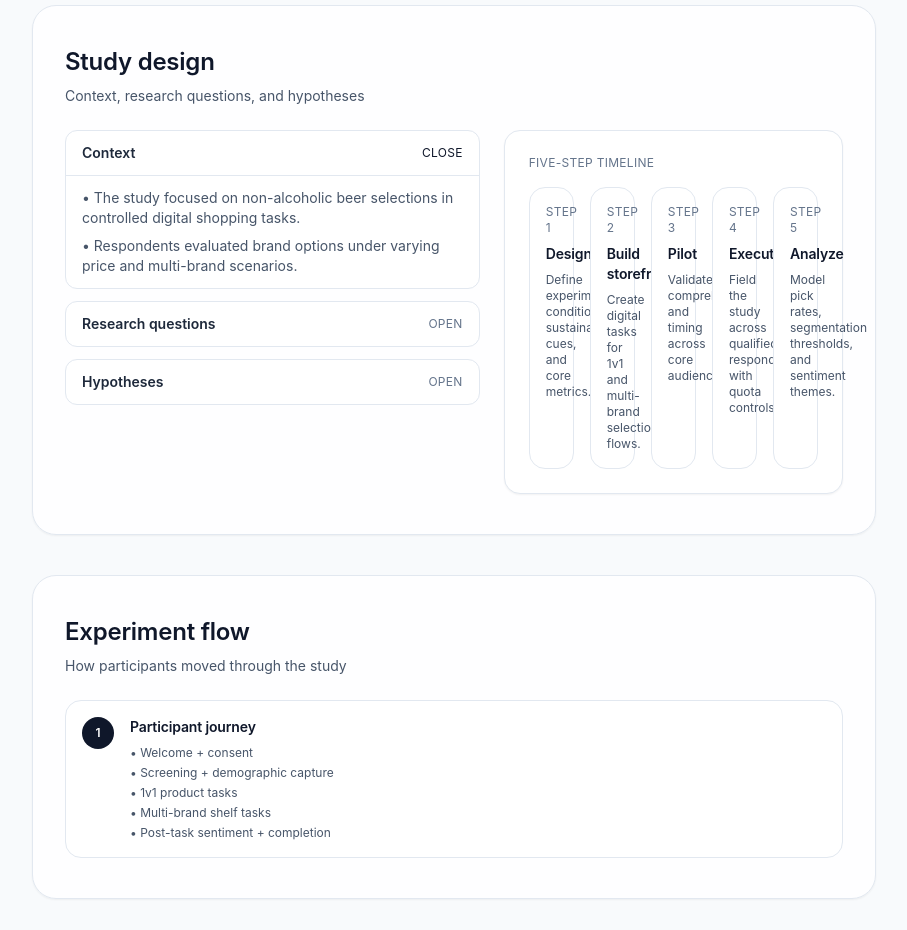
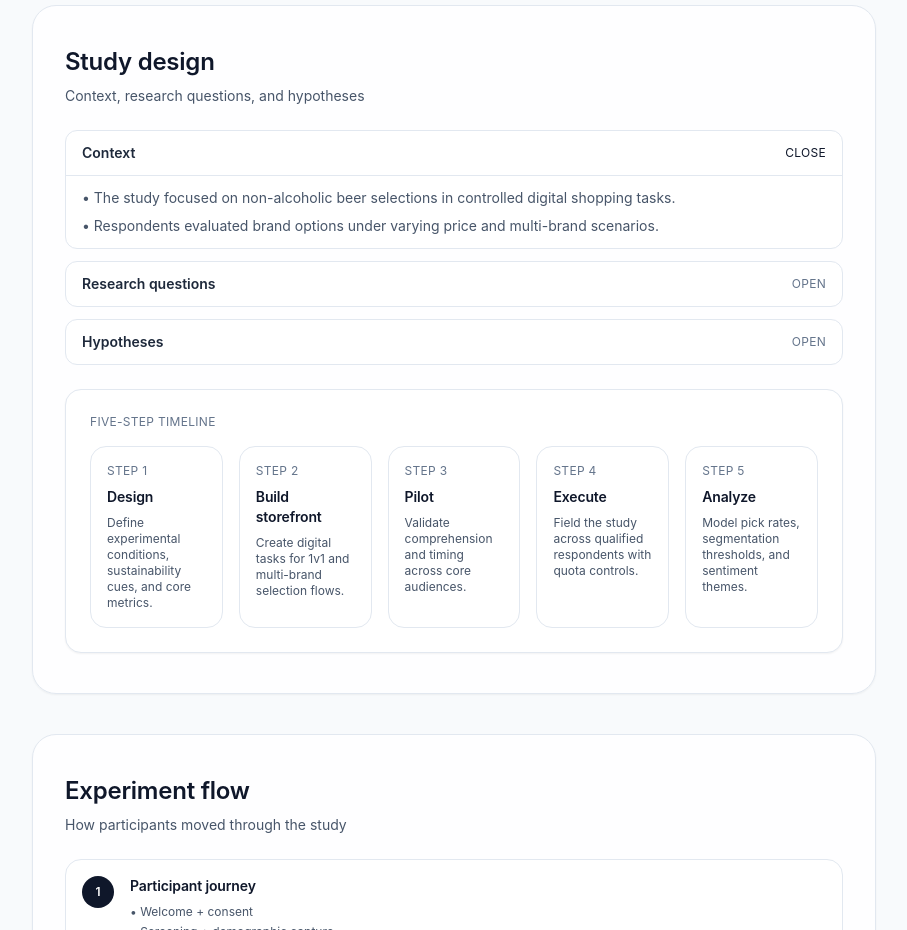
Before and after one commit to jose-laveaga/Heineken-study, a React (Vite) app: page / in a window 1280 px wide. Shown: the part 1000-1930 px from the top of the page, without its empty margins (56-963 px from the left). Built offline with nearby package versions, Linux system fonts and the light colour scheme.

Commit message:
Adjust study design layout

```diff
--- a/src/App.tsx
+++ b/src/App.tsx
@@ -116,7 +116,7 @@
             </Section>
 
             <Section id="study-design" title="Study design" subtitle="Context, research questions, and hypotheses">
-              <div className="grid gap-6 lg:grid-cols-[1.1fr_0.9fr]">
+              <div className="grid gap-6">
                 <div className="space-y-4">
                   <Accordion items={researchCards} />
                 </div>
```
